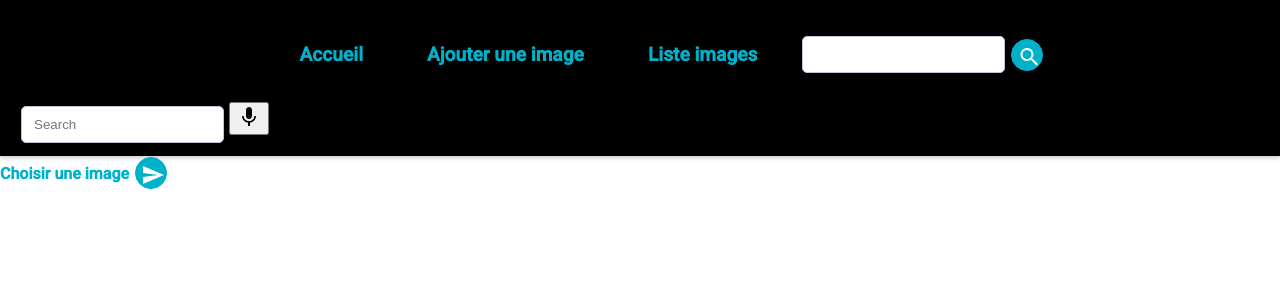
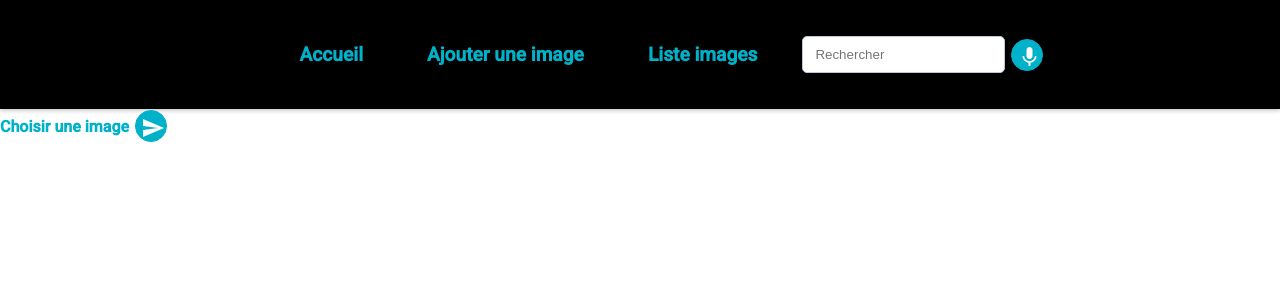
Before and after one commit to juanitoo28/Projet_azure, an Angular app: page /add-image in a window 1280 px wide. Shown: the top 300 px of the page. Built offline with nearby package versions, Linux system fonts and the light colour scheme; no server answers.

Commit message:
Ajout de la reconnaissance vocale partie 2

```diff
--- a/src/app/header/header.component.html
+++ b/src/app/header/header.component.html
@@ -1,50 +1,4 @@
-<!-- <nav class="navbar navbar-expand-lg">
-    <div class="container-fluid">
-      <a class="navbar-brand" routerLink="/">Mon Application</a>
-      <button
-        class="navbar-toggler"
-        type="button"
-        data-bs-toggle="collapse"
-        data-bs-target="#navbarNav"
-        aria-controls="navbarNav"
-        aria-expanded="false"
-        aria-label="Toggle navigation"
-      >
-        <span class="navbar-toggler-icon"></span>
-      </button>
-      <div class="collapse navbar-collapse justify-content-end" id="navbarNav">
-        <ul class="navbar-nav">
-          <li class="nav-item">
-            <a class="nav-link" routerLink="/">Accueil</a>
-          </li>
-          <li class="nav-item">
-            <a class="nav-link" routerLink="/add-image">Ajouter une image</a>
-          </li>
-          <li class="nav-item">
-            <a class="nav-link" routerLink="/app-liste-images">Liste images</a>
-          </li>
-        </ul>
-      </div>
-      <div class="search">
-        <input type="text" (keyup)="filterImages($event)">
-        <div class="icon-search">
-          <mat-icon>search</mat-icon>
-        </div>
-      </div>
-      <input
-        #inputElement
-        (keyup)="filterImages($event)"
-        type="text"
-        placeholder="Search"
-      />
-      <button mat-icon-button (click)="startListening()">
-        <mat-icon>mic</mat-icon>
-      </button>
-    </div>
-  </nav>
-   -->
-
-   <nav class="navbar navbar-expand-lg">
+<nav class="navbar navbar-expand-lg">
     <div class="container-fluid">
         <span class="navbar-toggler-icon"></span>
       <div class="collapse navbar-collapse justify-content-end" id="navbarNav">
@@ -61,19 +15,15 @@
         </ul>
       </div>
       <div class="search">
-        <input type="text" (keyup)="filterImages($event)">
-        <div class="icon-search">
-          <mat-icon>search</mat-icon>
+        <input
+          [(ngModel)]="searchText"
+          (input)="filterImages($event)"
+          type="text"
+          placeholder="Rechercher"
+        />
+        <div class="icon-search" (click)="startListening()">
+            <mat-icon>mic</mat-icon>
         </div>
       </div>
     </div>
-    <input
-        #inputElement
-        (keyup)="filterImages($event)"
-        type="text"
-        placeholder="Search"
-      />
-      <button mat-icon-button (click)="startListening()">
-        <mat-icon>mic</mat-icon>
-      </button>
   </nav>
--- a/src/app/header/header.component.ts
+++ b/src/app/header/header.component.ts
@@ -1,19 +1,35 @@
-import { Component } from '@angular/core';
+import { Component, OnInit, OnDestroy } from '@angular/core';
 import { SharedService } from '../shared.service';
-import { HttpClient } from '@angular/common/http'; // Importez HttpClient
+import { HttpClient } from '@angular/common/http';
+import { Subscription } from 'rxjs';
+
 
 @Component({
   selector: 'app-header',
   templateUrl: './header.component.html',
   styleUrls: ['./header.component.scss'],
 })
-export class HeaderComponent {
+export class HeaderComponent implements OnInit, OnDestroy {
+  searchText = '';
+  searchTextChangedSubscription: Subscription = new Subscription();
   constructor(
     private sharedService: SharedService,
-    private http: HttpClient // Injectez HttpClient
+    private http: HttpClient
   ) {}
 
-  filterImages(event: KeyboardEvent): void {
+  ngOnInit(): void {
+    this.searchTextChangedSubscription = this.sharedService.searchTextChanged.subscribe(
+      (text) => {
+        this.searchText = text;
+      }
+    );
+  }
+
+  ngOnDestroy(): void {
+    this.searchTextChangedSubscription.unsubscribe();
+  }
+
+  filterImages(event: Event): void {
     const target = event.target as HTMLInputElement;
     const searchText = target?.value || '';
     this.sharedService.setSearchText(searchText);
@@ -44,7 +60,8 @@ export class HeaderComponent {
 
           this.http.post<{ transcript: string }>(apiUrl, formData).subscribe(
             (response) => {
-              this.sharedService.setSearchText(response.transcript);
+              const transcript = response.transcript.replace(/\.$/, '');
+              this.sharedService.setSearchText(transcript);
             },
             (error) => {
               console.error('Error:', error);
--- a/src/app/shared.service.ts
+++ b/src/app/shared.service.ts
@@ -1,14 +1,21 @@
 import { Injectable } from '@angular/core';
-import { Subject } from 'rxjs';
+import { Subject, BehaviorSubject } from 'rxjs';
 
 @Injectable({
   providedIn: 'root',
 })
 export class SharedService {
-  private searchTextSource = new Subject<string>();
-  searchText$ = this.searchTextSource.asObservable();
+  private searchText = '';
+  public searchTextChanged = new Subject<string>();
+  public searchText$ = new BehaviorSubject<string>(this.searchText);
 
-  setSearchText(searchText: string): void {
-    this.searchTextSource.next(searchText);
+  setSearchText(text: string): void {
+    this.searchText = text;
+    this.searchTextChanged.next(this.searchText);
+    this.searchText$.next(this.searchText);
+  }
+
+  getSearchText(): string {
+    return this.searchText;
   }
 }
```
